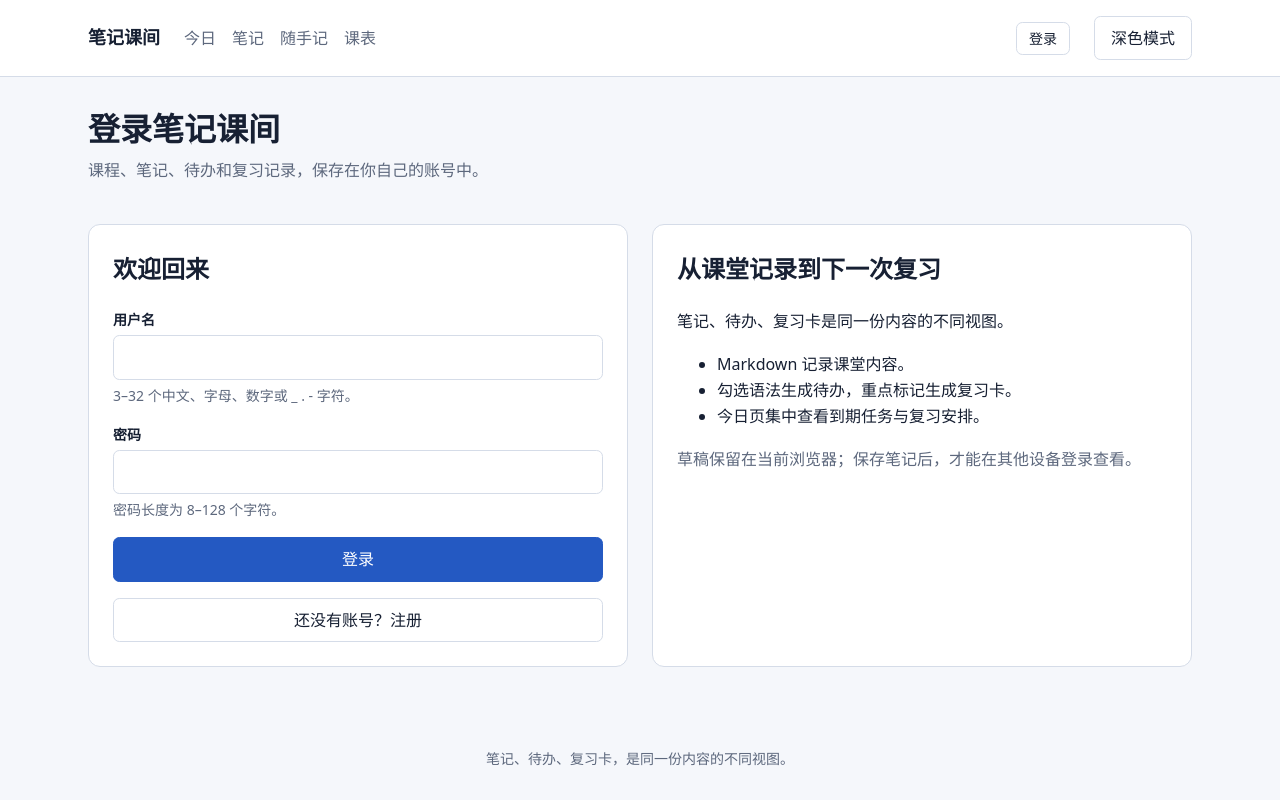
After one commit to systemxthzeonxlu25-spec/Notebook-Todolist, a Flask app: page /auth in a window 1280 px wide. The commit adds this page. Run offline with Flask 3, Linux system fonts and the light colour scheme.

Commit message:
增加账号登录界面、退出入口与按用户隔离的草稿体验

```diff
--- a/static/app.js
+++ b/static/app.js
@@ -30,7 +30,13 @@
     try { response = await fetch(path, { ...options, body, headers, credentials: 'same-origin' }); }
     catch (_) { throw new Error('网络连接失败，请检查网络后重试。'); }
     const payload = await response.json().catch(() => ({}));
-    if (!response.ok) throw new Error(payload.error || `请求失败（${response.status}），请稍后重试。`);
+    if (!response.ok) {
+      const expired = response.status === 401 && !path.startsWith('/api/auth/');
+      if (expired) document.dispatchEvent(new CustomEvent('session:expired'));
+      const error = new Error(expired ? '登录状态已失效，请保留本地草稿并前往登录。' : (payload.error || `请求失败（${response.status}），请稍后重试。`));
+      error.status = response.status;
+      throw error;
+    }
     return payload.data;
   }
   function renderMarkdown(content, target) {
--- /dev/null
+++ b/static/auth-session.js
@@ -0,0 +1,19 @@
+(() => {
+  'use strict';
+  const { api, notify } = App;
+  const logout = document.getElementById('session-logout');
+  document.addEventListener('session:expired', () => {
+    document.getElementById('session-expired').hidden = false;
+    const next = location.pathname + location.search;
+    document.getElementById('session-login-link').href = `/auth?next=${encodeURIComponent(next)}`;
+  });
+  logout?.addEventListener('click', async () => {
+    if (logout.disabled) return;
+    logout.disabled = true;
+    try {
+      const data = await api('/api/auth/logout', { method: 'POST', body: {} });
+      if (data.csrf_token) document.querySelector('meta[name="csrf-token"]').content = data.csrf_token;
+      location.assign('/auth');
+    } catch (error) { notify(error.message, true); logout.disabled = false; }
+  });
+})();
--- /dev/null
+++ b/static/auth.js
@@ -0,0 +1,63 @@
+(() => {
+  'use strict';
+  const { api } = App;
+  const form = document.getElementById('auth-form');
+  const password = document.getElementById('auth-password');
+  const confirmPassword = document.getElementById('auth-confirm-password');
+  const confirmField = document.getElementById('auth-confirm-field');
+  const submit = document.getElementById('auth-submit');
+  const modeSwitch = document.getElementById('auth-switch');
+  const errorText = document.getElementById('auth-error');
+  let registering = false;
+  function clearError() { errorText.hidden = true; errorText.textContent = ''; }
+  modeSwitch?.addEventListener('click', () => {
+    if (form.dataset.registrationEnabled !== 'true') return;
+    registering = !registering;
+    clearError();
+    document.getElementById('auth-heading').textContent = registering ? '注册笔记课间' : '登录笔记课间';
+    document.getElementById('auth-form-heading').textContent = registering ? '创建你的账号' : '欢迎回来';
+    submit.textContent = registering ? '注册并登录' : '登录';
+    modeSwitch.textContent = registering ? '已有账号？登录' : '还没有账号？注册';
+    password.autocomplete = registering ? 'new-password' : 'current-password';
+    password.value = '';
+    confirmPassword.value = '';
+    confirmPassword.required = registering;
+    confirmPassword.disabled = !registering;
+    confirmField.hidden = !registering;
+    password.focus();
+  });
+  form.addEventListener('submit', async event => {
+    event.preventDefault();
+    if (submit.disabled || !form.reportValidity()) return;
+    clearError();
+    if (registering && password.value !== confirmPassword.value) {
+      errorText.textContent = '两次输入的密码不一致，请重新输入。';
+      errorText.hidden = false;
+      confirmPassword.focus();
+      return;
+    }
+    submit.disabled = true;
+    if (modeSwitch) modeSwitch.disabled = true;
+    submit.textContent = registering ? '正在创建账号…' : '正在登录…';
+    try {
+      const data = await api(`/api/auth/${registering ? 'register' : 'login'}`, {
+        method: 'POST',
+        body: { username: form.elements.username.value.trim(), password: password.value, next: form.dataset.next || '/' },
+      });
+      if (data.csrf_token) document.querySelector('meta[name="csrf-token"]').content = data.csrf_token;
+      password.value = '';
+      confirmPassword.value = '';
+      let destination = '/';
+      if (typeof data.next === 'string' && data.next.startsWith('/') && !data.next.startsWith('//') && !/[\\\u0000-\u001f\u007f]/.test(data.next)) destination = data.next;
+      location.assign(destination);
+    } catch (error) {
+      errorText.textContent = error.message;
+      errorText.hidden = false;
+      password.focus();
+    } finally {
+      submit.disabled = false;
+      if (modeSwitch) modeSwitch.disabled = false;
+      submit.textContent = registering ? '注册并登录' : '登录';
+    }
+  });
+})();
--- /dev/null
+++ b/templates/auth.html
@@ -0,0 +1,25 @@
+{% extends 'base.html' %}
+{% block title %}登录{% endblock %}
+{% block scripts %}<script src="{{ url_for('static', filename='auth.js') }}" defer></script>{% endblock %}
+{% block content %}
+<header class="page-heading"><div><h1 id="auth-heading">登录笔记课间</h1><p>课程、笔记、待办和复习记录，保存在你自己的账号中。</p></div></header>
+<div class="grid-two">
+  <section class="panel" aria-labelledby="auth-form-heading">
+    <h2 id="auth-form-heading">欢迎回来</h2>
+    <form class="stack" id="auth-form" data-next="{{ next_path }}" data-registration-enabled="{{ 'true' if registration_enabled else 'false' }}">
+      <label class="field"><span class="field__label">用户名</span><input id="auth-username" name="username" autocomplete="username" minlength="3" maxlength="32" required aria-describedby="auth-username-hint"><span class="field__hint" id="auth-username-hint">3–32 个中文、字母、数字或 _ . - 字符。</span></label>
+      <label class="field"><span class="field__label">密码</span><input id="auth-password" name="password" type="password" autocomplete="current-password" minlength="8" maxlength="128" required aria-describedby="auth-password-hint"><span class="field__hint" id="auth-password-hint">密码长度为 8–128 个字符。</span></label>
+      <label class="field" id="auth-confirm-field" hidden><span class="field__label">再次输入密码</span><input id="auth-confirm-password" type="password" autocomplete="new-password" minlength="8" maxlength="128" disabled></label>
+      <p class="error-message" id="auth-error" role="alert" hidden></p>
+      <button class="button" id="auth-submit" type="submit">登录</button>
+      {% if registration_enabled %}<button class="button button--quiet" id="auth-switch" type="button">还没有账号？注册</button>{% else %}<p class="field__hint">本站暂未开放注册，请联系站点管理员获取账号。</p>{% endif %}
+    </form>
+  </section>
+  <aside class="panel" aria-labelledby="auth-about-heading">
+    <h2 id="auth-about-heading">从课堂记录到下一次复习</h2>
+    <p>笔记、待办、复习卡是同一份内容的不同视图。</p>
+    <ul><li>Markdown 记录课堂内容。</li><li>勾选语法生成待办，重点标记生成复习卡。</li><li>今日页集中查看到期任务与复习安排。</li></ul>
+    <p class="muted">草稿保留在当前浏览器；保存笔记后，才能在其他设备登录查看。</p>
+  </aside>
+</div>
+{% endblock %}
--- a/templates/base.html
+++ b/templates/base.html
@@ -15,10 +15,11 @@
   <script src="{{ url_for('static', filename='vendor/marked.js') }}" defer></script>
   <script src="{{ url_for('static', filename='vendor/purify.min.js') }}" defer></script>
   <script src="{{ url_for('static', filename='app.js') }}" defer></script>
+  <script src="{{ url_for('static', filename='auth-session.js') }}" defer></script>
   <script src="{{ url_for('static', filename='pwa.js') }}" defer></script>
   {% block scripts %}{% endblock %}
 </head>
-<body>
+<body data-user-id="{{ current_user.id if current_user else '' }}">
   <a class="skip-link" href="#main-content">跳到主要内容</a>
   <header class="site-header">
     <div class="site-header__inner">
@@ -30,10 +31,16 @@
         <a href="/schedule" {% if request.path == '/schedule' %}aria-current="page"{% endif %}>课表</a>
         {% block extra_navigation %}{% endblock %}
       </nav>
+      <div class="action-row site-account">
+        {% if current_user %}<span class="site-account__username">{{ current_user.username }}</span><button class="button button--quiet button--small" id="session-logout" type="button">退出登录</button>{% else %}<a class="button button--quiet button--small" href="/auth" {% if request.path == '/auth' %}aria-current="page"{% endif %}>登录</a>{% endif %}
+      </div>
       <button class="button button--quiet" id="theme-toggle" type="button" aria-label="切换深色模式" aria-pressed="false">深色模式</button>
     </div>
   </header>
-  <main class="page" id="main-content" tabindex="-1">{% block content %}{% endblock %}</main>
+  <main class="page" id="main-content" tabindex="-1">
+    <section class="panel" id="session-expired" role="alert" hidden><h2>请重新登录</h2><p>登录状态已失效。请确认本地草稿已保存，再前往登录；重新登录后可恢复草稿。</p><a class="button button--secondary" id="session-login-link" href="/auth">前往登录</a></section>
+    {% block content %}{% endblock %}
+  </main>
   <div class="toast" id="toast" role="status" aria-live="polite" hidden></div>
   <footer class="site-footer">笔记、待办、复习卡，是同一份内容的不同视图。</footer>
 </body>
```
Also changed, not shown: README.md.
